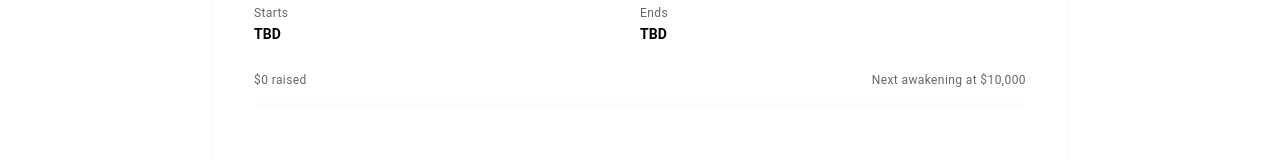
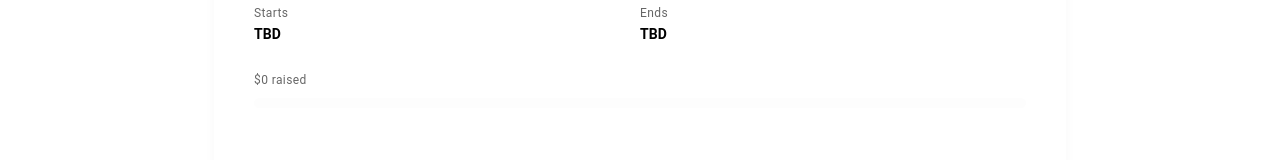
Before and after one commit to Roll-4-Rights/r4r-auction-app, a Vue app: page /current-campaign in a window 1280 px wide. Shown: the part 534-694 px from the top of the page. Built offline with nearby package versions, Linux system fonts and the light colour scheme; no server answers.

Commit message:
removed milestone tracker from dragon page

```diff
--- a/src/pages/current-campaign-auction.vue
+++ b/src/pages/current-campaign-auction.vue
@@ -70,9 +70,9 @@
         <div class="mb-8">
           <div class="d-flex justify-space-between mb-2">
             <p class="text-caption text-medium-emphasis mb-0">{{ formattedRaised }} raised</p>
-            <p class="text-caption text-medium-emphasis mb-0">
-              Next awakening at {{ formattedNextMilestone }}
-            </p>
+            <!-- <p class="text-caption text-medium-emphasis mb-0">
+               {{ formattedNextMilestone }}
+            </p> -->
           </div>
           <v-progress-linear
             :model-value="progress.progressWithinMilestone * 100"
@@ -167,7 +167,7 @@ const formatDateTime = (value: string) => {
 const formattedStartDate = computed(() => formatDateTime(campaign.value.startDate))
 const formattedEndDate = computed(() => formatDateTime(campaign.value.endDate))
 const formattedRaised = computed(() => `$${progress.value.total.toLocaleString()}`)
-const formattedNextMilestone = computed(() => `$${progress.value.nextMilestone.toLocaleString()}`)
+// const formattedNextMilestone = computed(() => `$${progress.value.nextMilestone.toLocaleString()}`)
 
 let pollHandle: ReturnType<typeof setInterval> | null = null
 
```
